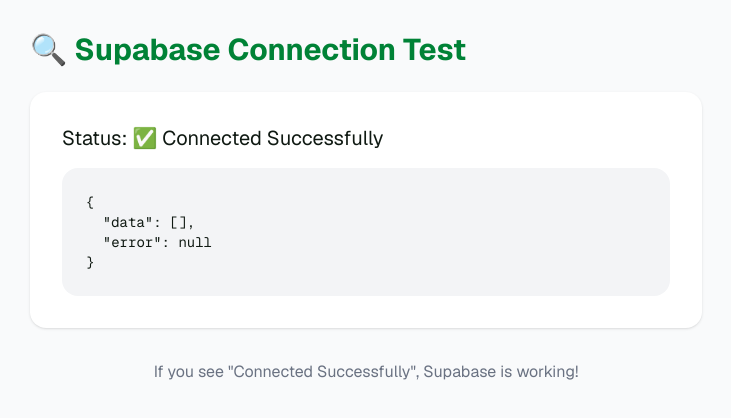
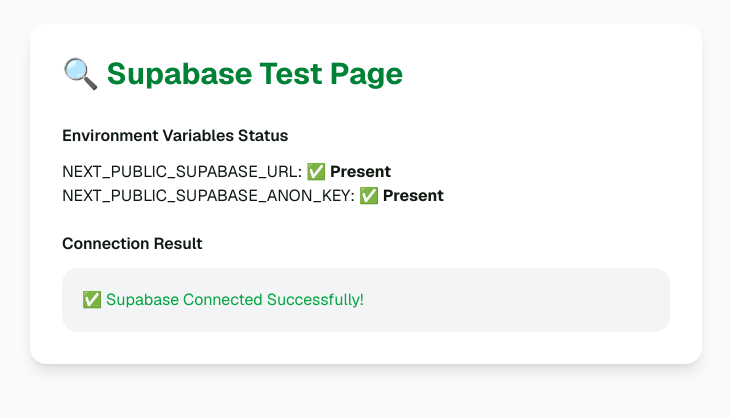
Before and after one commit to pakistanisinmarburg-jpg/b_9TBjXnIUiA6--1-, a Next.js app: page /test-supabase in a window 1280 px wide. Shown: the top 418 px of the page, without its empty margins (274-1005 px from the left). Built offline with nearby package versions, Linux system fonts and the light colour scheme; no server answers; the database is empty.

Commit message:
changes in supabase test page

```diff
--- a/app/test-supabase/page.tsx
+++ b/app/test-supabase/page.tsx
@@ -1,34 +1,52 @@
 import { supabaseServer } from '@/utils/supabase/server'
 
 export default async function TestSupabase() {
-  const supabase = await supabaseServer()
+  let data = null
+  let error = null
+  let envStatus = {
+    url: !!process.env.NEXT_PUBLIC_SUPABASE_URL,
+    anonKey: !!process.env.NEXT_PUBLIC_SUPABASE_ANON_KEY,
+  }
 
-  const { data, error } = await supabase
-    .from('profiles')
-    .select('*')
-    .limit(1)
+  try {
+    const supabase = await supabaseServer()
+
+    const result = await supabase
+      .from('profiles')
+      .select('count')
+      .limit(1)
+
+    data = result.data
+    error = result.error
+  } catch (err: any) {
+    error = err.message || 'Unknown server error'
+  }
 
   return (
-    <div className="min-h-screen bg-gray-50 p-8">
-      <div className="max-w-2xl mx-auto">
-        <h1 className="text-3xl font-bold mb-6 text-green-700">🔍 Supabase Connection Test</h1>
+    <div className="min-h-screen bg-gray-50 p-6">
+      <div className="max-w-2xl mx-auto bg-white rounded-2xl shadow-lg p-8">
+        <h1 className="text-3xl font-bold text-green-700 mb-8">🔍 Supabase Test Page</h1>
 
-        <div className="bg-white p-8 rounded-2xl shadow">
-          <p className="text-xl mb-4">
-            Status: {error ? '❌ Error' : '✅ Connected Successfully'}
-          </p>
+        <div className="space-y-6">
+          {/* Environment Variables Check */}
+          <div>
+            <h2 className="font-semibold mb-3">Environment Variables Status</h2>
+            <p>NEXT_PUBLIC_SUPABASE_URL: <strong>{envStatus.url ? '✅ Present' : '❌ Missing'}</strong></p>
+            <p>NEXT_PUBLIC_SUPABASE_ANON_KEY: <strong>{envStatus.anonKey ? '✅ Present' : '❌ Missing'}</strong></p>
+          </div>
 
-          <pre className="bg-gray-100 p-6 rounded-xl overflow-auto text-sm">
-            {JSON.stringify({
-              data,
-              error: error?.message || null
-            }, null, 2)}
-          </pre>
+          {/* Result */}
+          <div>
+            <h2 className="font-semibold mb-3">Connection Result</h2>
+            <div className="bg-gray-100 p-5 rounded-xl">
+              {error ? (
+                <p className="text-red-600">❌ Error: {typeof error === 'string' ? error : JSON.stringify(error)}</p>
+              ) : (
+                <p className="text-green-600">✅ Supabase Connected Successfully!</p>
+              )}
+            </div>
+          </div>
         </div>
-
-        <p className="text-center mt-8 text-gray-500">
-          If you see "Connected Successfully", Supabase is working!
-        </p>
       </div>
     </div>
   )
```
